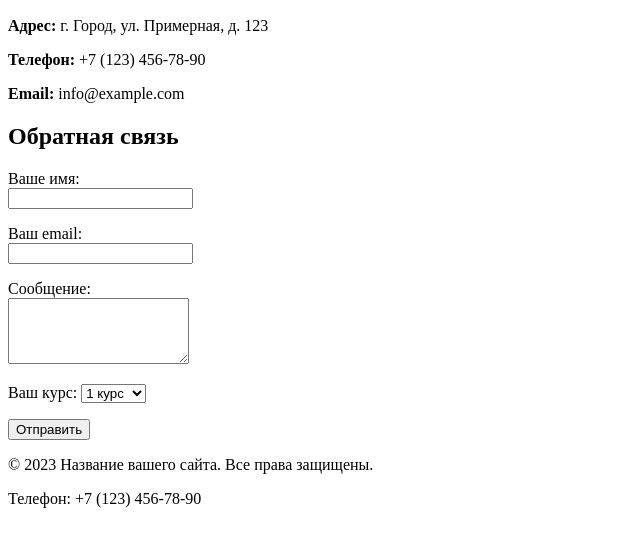
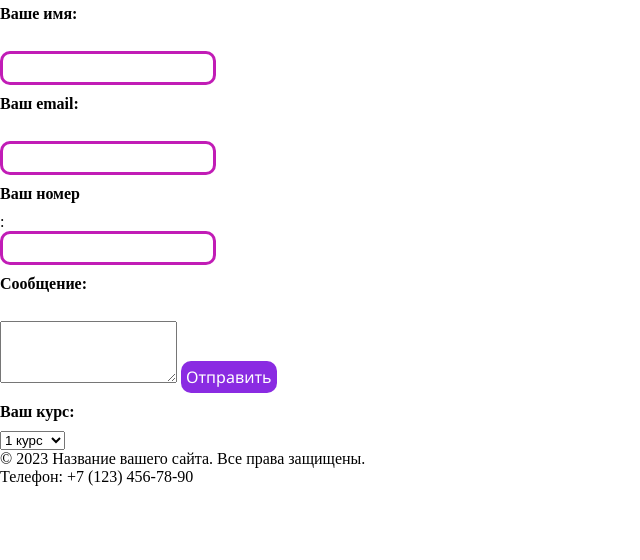
Before and after one commit to nizi52/vuz, a plain HTML site: page src/contacts.html in a window 1280 px wide. Shown: the part 240-800 px from the top of the page, without its empty margins (0-640 px from the left). Drawn offline with Linux system fonts and the light colour scheme.

Commit message:
add style.css

```diff
--- a/contacts.html
+++ b/src/contacts.html
@@ -5,7 +5,8 @@
     <meta name="viewport" content="width=device-width, initial-scale=1.0">
     <title>Контакты - Название вашего сайта</title>
     <meta name="description" content="Контактная информация и форма обратной связи">
-    <link rel="icon" href="assets/favicon.ico" type="image/x-icon">
+    <link rel="icon" href="../пара 1/src/assets/favicon.ico" type="image/x-icon">
+    <link rel="stylesheet" href="../static/style.css">
 </head>
 <body>
     <!-- Шапка сайта -->
@@ -52,8 +53,14 @@
                     <input type="email" id="email" name="email">
                 </p>
                 <p>
+                    <label for="number">Ваш номер</label>:</label><br>
+                    <input id="number" name="number" rows="4"></textarea>
+                </p>
+                <p>
                     <label for="message">Сообщение:</label><br>
                     <textarea id="message" name="message" rows="4"></textarea>
+                    <button type="submit">Отправить</button>
+
                 </p>
                 <p>
                     <label for="cource">Ваш курс:</label>
@@ -64,9 +71,6 @@
                         <option value="4">4 курс</option>
                         <option value="other">Другое</option>
                     </select>
-                </p>
-                <p>
-                    <button type="submit">Отправить</button>
                 </p>
             </form>
         </section>
--- /dev/null
+++ b/static/style.css
@@ -0,0 +1,44 @@
+* {
+    margin: 0;
+    padding: 0;
+    box-sizing: border-box;
+}
+
+input, button {
+    border: none;
+    outline: none;
+    font-family: inherit;
+    font-size: inherit;
+
+}
+
+label {
+    display: block;
+    font-weight: bold;
+    margin-bottom: 10px;
+    margin-top: 10px;
+}
+
+input {
+    border: 3px solid #c11cb6;
+    border-radius: 10px;
+    padding: 5px;
+}
+
+input:focus {
+    background-color: #c11cb6;
+}
+
+button {
+    padding: 5px;
+    border: 3px;
+    border-radius: 10px;
+    background-color: blueviolet;
+    color: #fff;
+    font-family: 'Segoe UI', Tahoma, Geneva, Verdana, sans-serif;
+}
+
+button:hover {
+    background-color: #7d007d;
+    color: #fff;
+}
```
Also changed, not shown: src/about.html (renamed from about.html), src/index.html (renamed from index.html), src/style.css (added).
